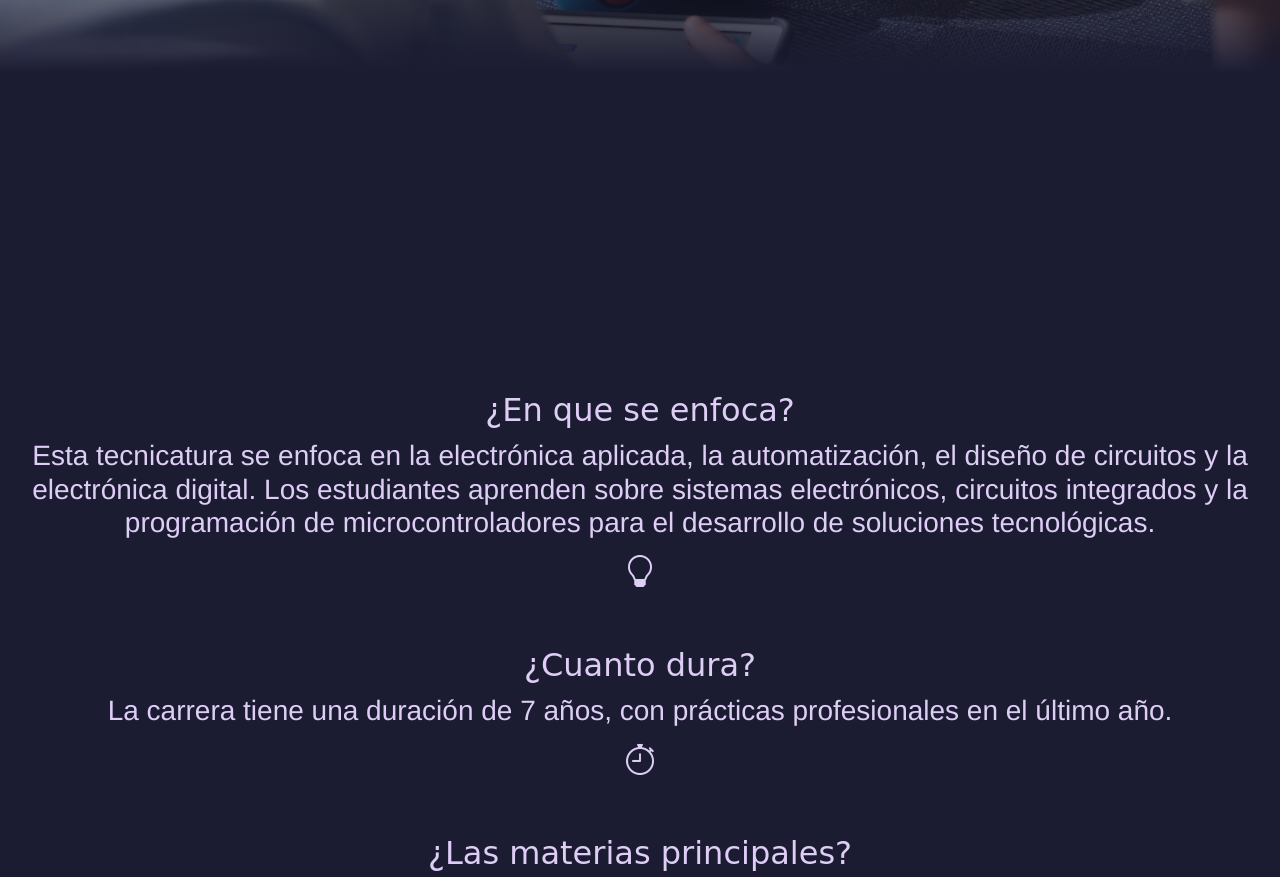
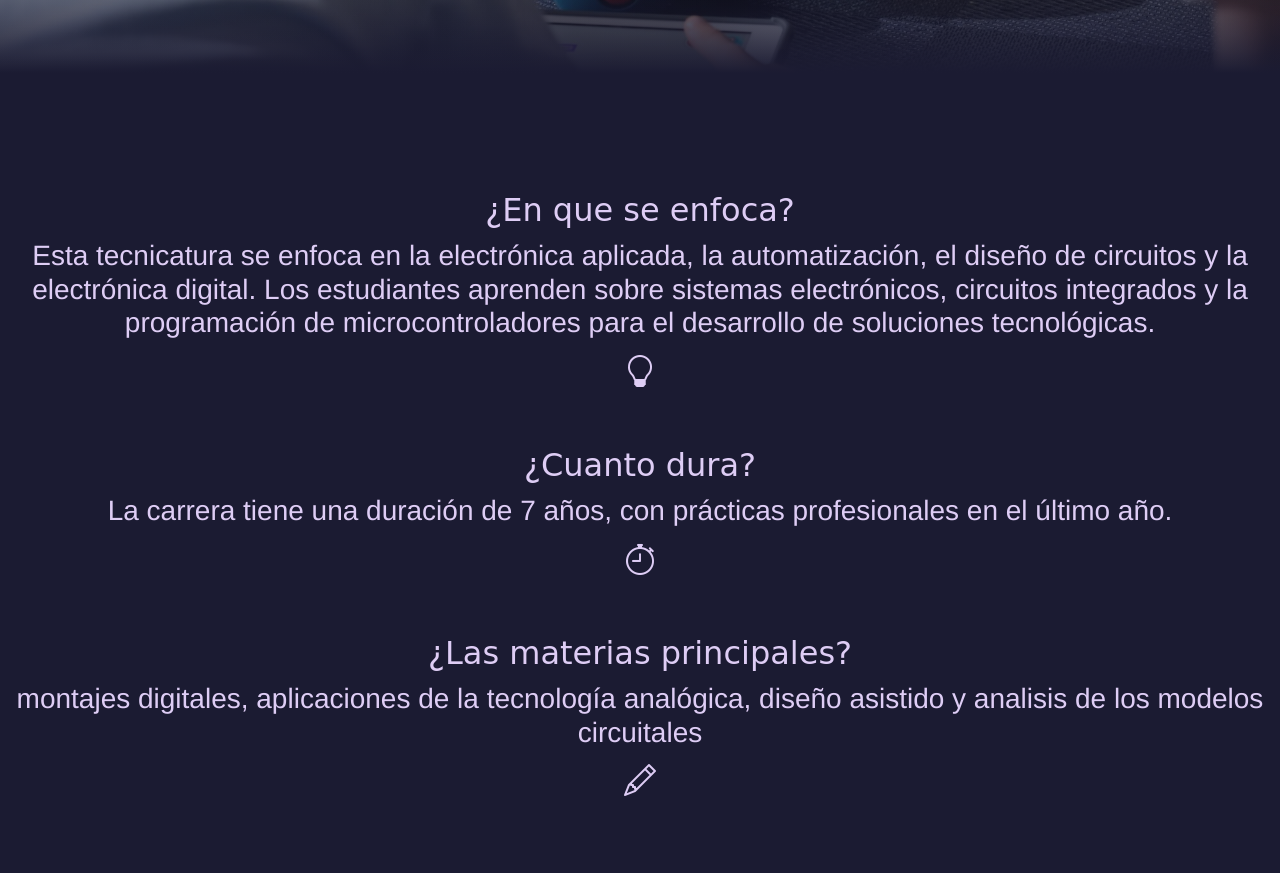
Before and after one commit to brokiiitriple3/eestn1, a plain HTML site: page robotica.html in a window 1280 px wide. Shown: the part 568-1445 px from the top of the page. Drawn offline with nearby package versions, Linux system fonts and the light colour scheme; a web font is replaced by a local one.

Commit message:
Update robotica.html

```diff
--- a/robotica.html
+++ b/robotica.html
@@ -60,7 +60,7 @@
         </div>
     </nav>
     <!--descripcion general-->
-    <section class="descripciongeneral dark2">
+    <section class="descripciongeneral2 dark2">
         <h1 class="enfoque titulo">¿En que se enfoca?</h1>
         <div class="textoinformaticaabajodetitulo">
             <h3 >Esta tecnicatura se enfoca en la electrónica aplicada, la automatización, el diseño de circuitos y la electrónica digital. Los estudiantes aprenden sobre sistemas electrónicos, circuitos integrados y la programación de microcontroladores para el desarrollo de soluciones tecnológicas.</h3>
```
